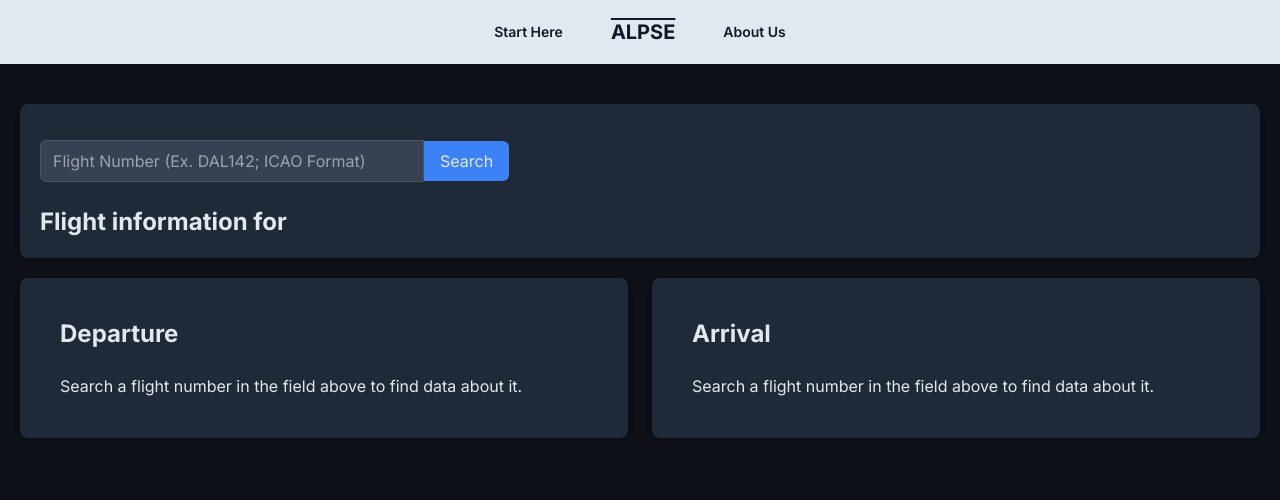
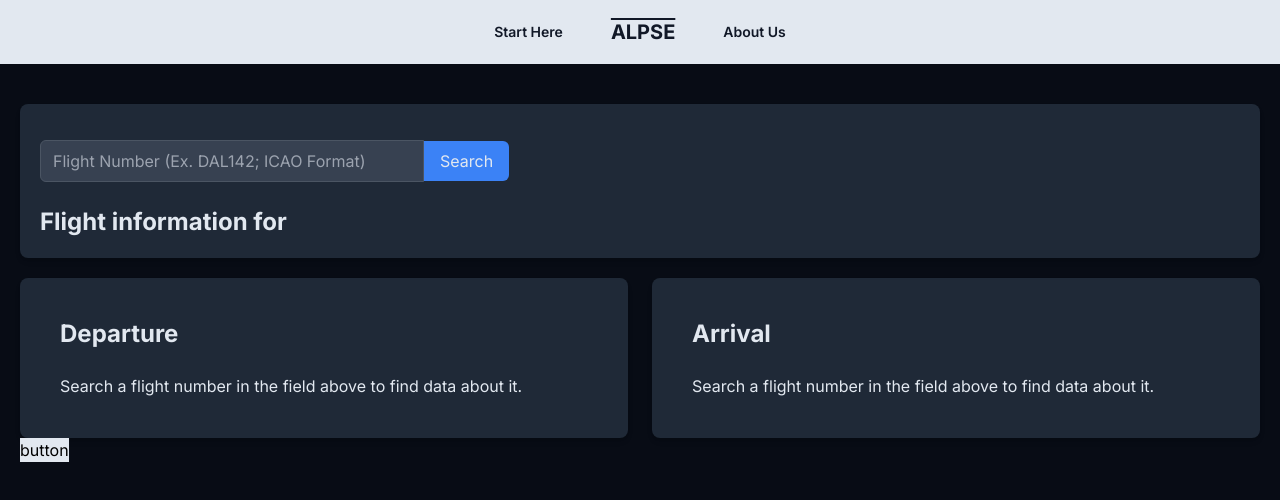
Before and after one commit to amansarosh/alpse, a Next.js app: page /search in a window 1280 px wide. Shown: the top 500 px of the page. Built offline with nearby package versions, Linux system fonts and the light colour scheme.

Commit message:
Cleanup for Future changes

```diff
--- a/src/app/api/searchApi.ts
+++ b/src/app/api/searchApi.ts
@@ -10,9 +10,7 @@ export async function searchFlight(e: FormData): Promise<Object> {
       cache: "no-cache",
     }
   );
+
   const data = await res.json();
-  console.log(data);
-
   return data.response;
-
 }
--- a/src/app/globals.css
+++ b/src/app/globals.css
@@ -3,7 +3,8 @@
 @tailwind utilities;
 
 body {
-  background-color: #0d1117;
+  /* background-color: #0d1117; Original Color */
+  background-color: #080C15;
   height: 100%;
-  overflow-y: hidden;
+  /* overflow-y: hidden; */
 }
--- a/src/app/search/page.tsx
+++ b/src/app/search/page.tsx
@@ -1,4 +1,6 @@
 "use client";
+// tooltip
+// color for dep and arr time
 
 import { searchFlight } from "../api/searchApi";
 import { useState } from "react";
@@ -16,6 +18,8 @@ export default function Search() {
         return "bg-gray-500"; // Gray for scheduled
       case "landed":
         return "bg-green-500"; // Green for landed
+      case "cancelled":
+        return "bg-red-500"; // Red for cancelled
     }
   }
 
@@ -256,6 +260,36 @@ export default function Search() {
             )}
           </div>
         </div>
+        {/* ATC Routing */}
+        {showData ? (
+          <div className="flex flex-col bg-gray-800 p-5 rounded-lg shadow-md gap-6 mt-5">
+            <div className="flex">
+              <h1 className="text-2xl font-bold text-slate-200">
+                {data.flight_icao} ATC Route
+              </h1>
+            </div>
+
+            {/* Waypoints Card */}
+            <div className="bg-gray-700 p-3 rounded-md shadow-md">
+              <h2 className="text-lg font-semibold text-white mb-3">
+                {data.dep_icao} - {data.arr_icao}
+              </h2>
+              <div className="text-slate-200">
+                <code>
+                  MONTN2 SEA ALPSE YDC ENDBY YZU 5500N/11500W 5900N/11000W
+                  6400N/10000W 6730N/09000W 7000N/08000W 7050N/07000W NADMA
+                  7200N/06000W 7200N/04000W 7000N/03000W 6700N/02000W
+                  6300N/01000W NALAN EVTAR N96 ROKAN M982 TOPPA
+                </code>
+              </div>
+            </div>
+          </div>
+        ) : null}
+
+        {/* test */}
+        <button className="bg-slate-200" onClick={() => {}}>
+          <h1>button</h1>
+        </button>
       </div>
     </>
   );
```
